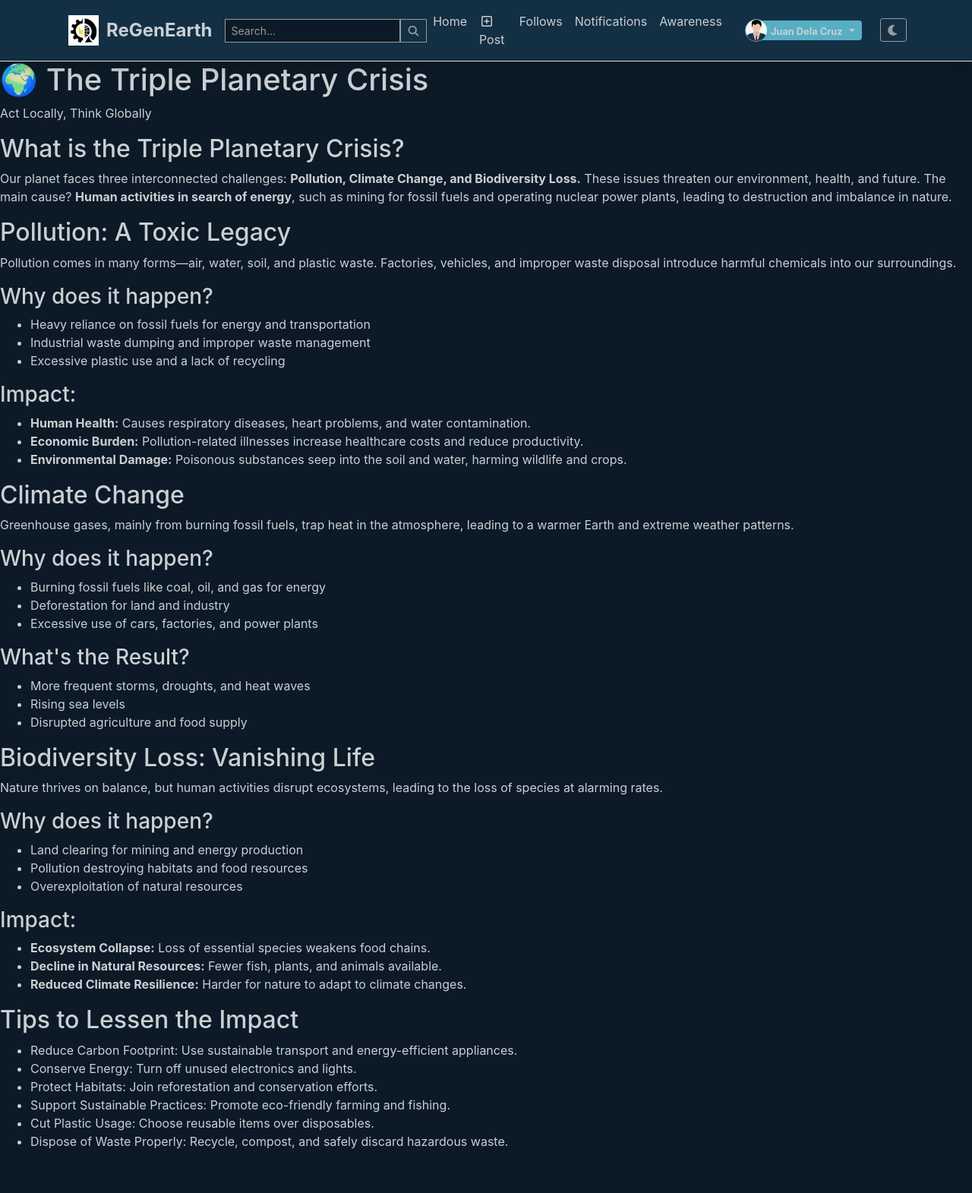
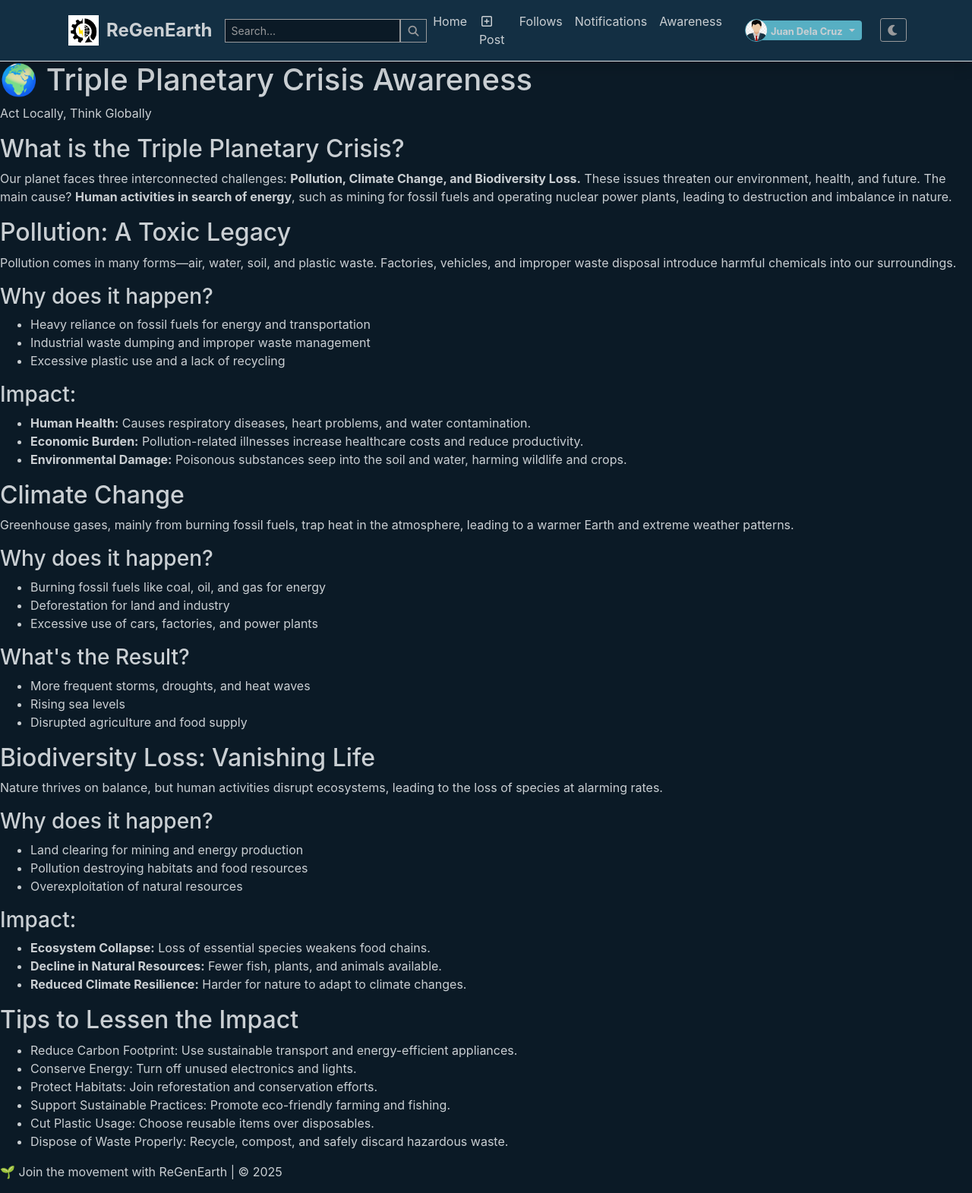
Before and after one commit to ribonucleicacid-wq/ReGenEarth, a PHP site: page /user/awareness.php in a window 1280 px wide. Shown: the whole page at 76% size. Before the commit the page ends 1513 px from the top, so only its background shows below. Run offline with PHP 8.4, Linux system fonts and the light colour scheme.

Commit message:
awareness try

```diff
--- a/user/awareness.php
+++ b/user/awareness.php
@@ -1,17 +1,20 @@
+<?php
+// Include header (if applicable, but keeping the file self-contained)
+include 'inc/header.php';
+?>
 
-<?php include 'inc/header.php'; ?>
 <!DOCTYPE html>
 <html lang="en">
 <head>
     <meta charset="UTF-8">
     <meta name="viewport" content="width=device-width, initial-scale=1.0">
-    <title>Triple Planetary Crisis | ReGenEarth</title>
+    <title>Triple Planetary Crisis Awareness | ReGenEarth</title>
     <link rel="stylesheet" href="style.css">
 </head>
 <body>
 
 <header class="hero">
-    <h1>🌍 The Triple Planetary Crisis</h1>
+    <h1>🌍 Triple Planetary Crisis Awareness</h1>
     <p>Act Locally, Think Globally</p>
 </header>
 
@@ -86,5 +89,9 @@
     </ul>
 </section>
 
+<footer class="footer">
+    <p>🌱 Join the movement with ReGenEarth | © 2025</p>
+</footer>
+
 </body>
 </html>
```
